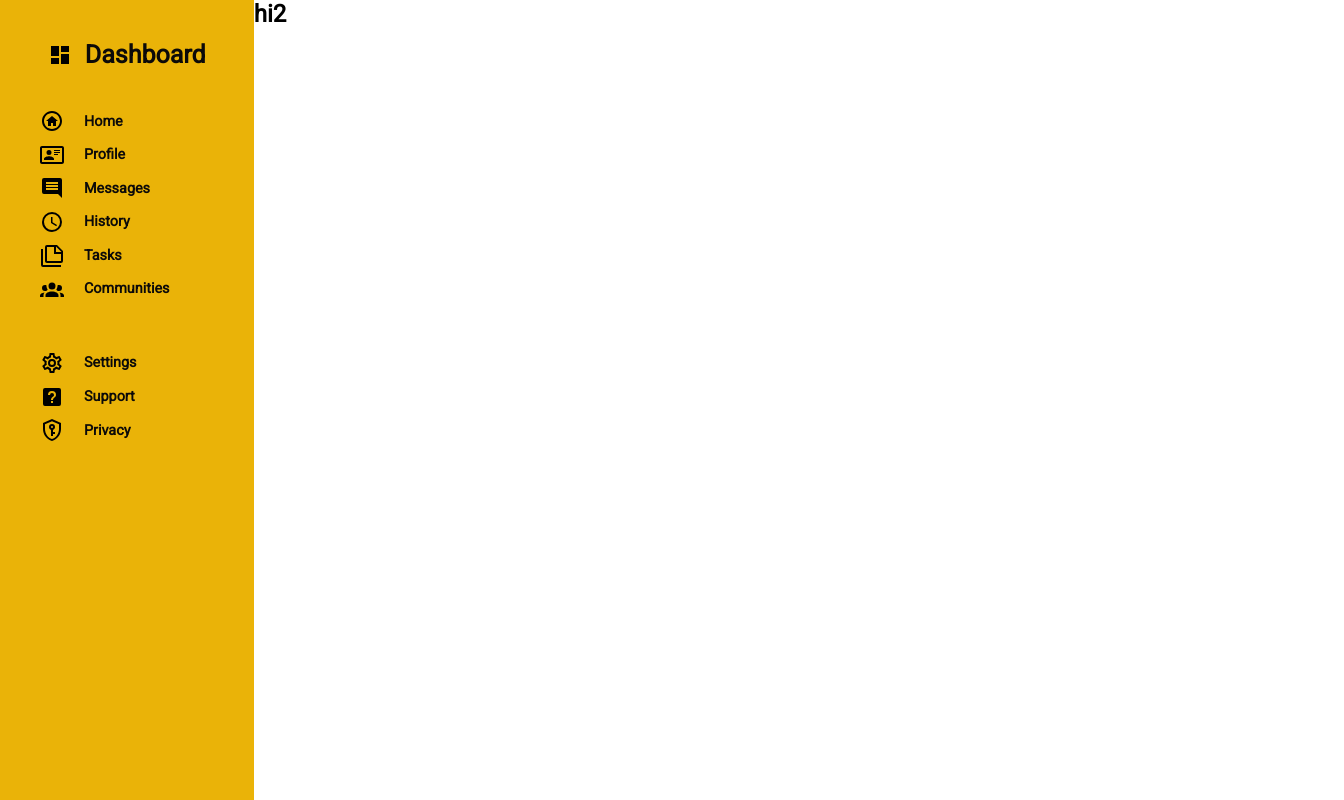
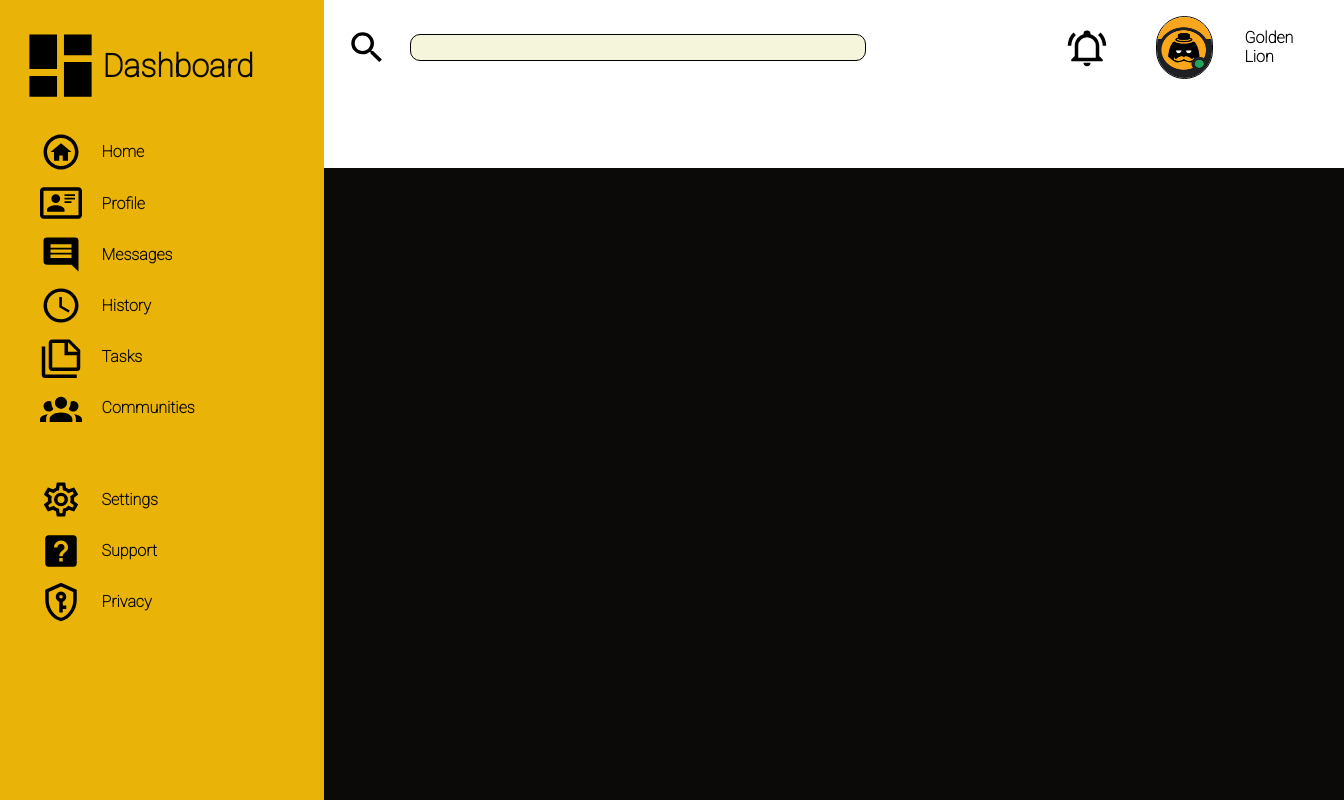
Before and after one commit to GoldenLion94/dashboard.project, a plain HTML site: page index.html in a window 1280 px wide. Shown: the whole page, 1344 px wide, since content can reach past the window. Drawn offline with Linux system fonts and the light colour scheme.

Commit message:
Create Navbar section

```diff
--- a/index.html
+++ b/index.html
@@ -4,9 +4,14 @@
     <meta charset="UTF-8" />
     <meta http-equiv="X-UA-Compatible" content="IE=edge" />
     <meta name="viewport" content="width=device-width, initial-scale=1.0" />
+    <title>Dashboard-Project</title>
+    <link rel="preconnect" href="https://fonts.googleapis.com" />
+    <link rel="preconnect" href="https://fonts.gstatic.com" crossorigin />
+    <link
+      href="https://fonts.googleapis.com/css2?family=Roboto:wght@100&display=swap"
+      rel="stylesheet"
+    />
     <link rel="stylesheet" href="styles.css" />
-
-    <title>Dashboard-Project</title>
   </head>
   <body>
     <div class="grid">
@@ -15,7 +20,7 @@
           <img
             src="/images/view-dashboard.svg"
             alt="Dashboard"
-            class="logo-icon"
+            class="dashboard-icon"
           />
           <h1><strong>Dashboard</strong></h1>
         </div>
@@ -94,7 +99,21 @@
         </div>
       </div>
       <div class="main">
-        <h2>hi2</h2>
+        <div class="header">
+          <div class="navbar">
+            <img src="/images/magnify.svg" alt="Magnify" class="logo-icon" />
+            <input type="text" id="search-bar" class="form-input" />
+            <img
+              src="/images/bell-ring-outline.svg"
+              alt="Bell"
+              class="logo-icon"
+            />
+            <img src="/images/Icon.png" class="icon" alt="Icon" />
+            <h4>Golden Lion</h4>
+          </div>
+          <div class="welcome"></div>
+        </div>
+        <div class="content"></div>
       </div>
     </div>
   </body>
--- a/styles.css
+++ b/styles.css
@@ -1,12 +1,10 @@
-@import url("https://fonts.googleapis.com/css2?family=Roboto&display=swap");
-
+:root {
+  font-family: "Roboto", sans-serif;
+  --gh-avatar: url("https://github.com/GoldenLion94.png");
+}
 * {
   margin: 0;
   padding: 0;
-}
-
-body {
-  font-family: Roboto, sans-serif;
 }
 .grid {
   display: grid;
@@ -19,20 +17,26 @@ body {
   background-color: #eab308;
   color: #0c0a09;
   height: 100vh;
+  padding-right: 4rem;
 }
 .logo-text {
   display: flex;
   justify-content: flex-start;
   align-items: center;
-  margin: 2.5rem 3rem;
+  margin: 1.5rem 0.4rem;
+}
+.dashboard-icon {
+  width: 5.2rem;
+  height: 5.2rem;
+  margin-left: 0.8rem;
 }
 .logo-text h1 {
-  font-size: 1.563rem;
-  margin-left: 0.8rem;
+  font-size: 2rem;
+  font-weight: bold;
 }
 .logo-icon {
-  width: 1.5rem;
-  height: 1.5rem;
+  width: 2.6rem;
+  height: 2.6rem;
 }
 
 .icon-text {
@@ -44,7 +48,7 @@ body {
 
 .icon-text p {
   margin-left: 1.25rem;
-  font-size: 0.9rem;
+  font-size: 1rem;
 }
 .icon {
   width: 1.5rem;
@@ -53,11 +57,56 @@ body {
 
 .list-items-bottom {
   margin-top: 3.125rem;
+  margin-bottom: 10rem;
 }
 
 /* Main Screen  */
 
-main {
+.main {
   background-color: azure;
   height: 100vh;
+  display: grid;
+  grid-template-rows: 0.8fr 3fr;
 }
+
+.header {
+  background-color: white;
+  display: flex;
+  flex-direction: column;
+}
+.navbar {
+  display: flex;
+  align-items: center;
+  margin: 1rem 22px;
+}
+
+.icon {
+  width: 3.6rem;
+  height: 3.8rem;
+  border-radius: 30px;
+  border: 1px solid black;
+  margin: 0 2rem 0 3rem;
+}
+
+.form-input {
+  width: 30rem;
+  height: 1.6rem;
+  background-color: beige;
+  border-radius: 10px;
+  border: 1px solid black;
+  margin-left: 1.4rem;
+  margin-right: 12.5rem;
+}
+.form-input:hover {
+  border: 2px solid black;
+}
+
+h5 {
+  font-weight: 900px;
+}
+.welcome {
+}
+
+.content {
+  background-color: #0c0a09;
+}
```
Also changed, not shown: images/Icon.png (added), images/bell-ring-outline.svg (added), images/magnify.svg (added).
